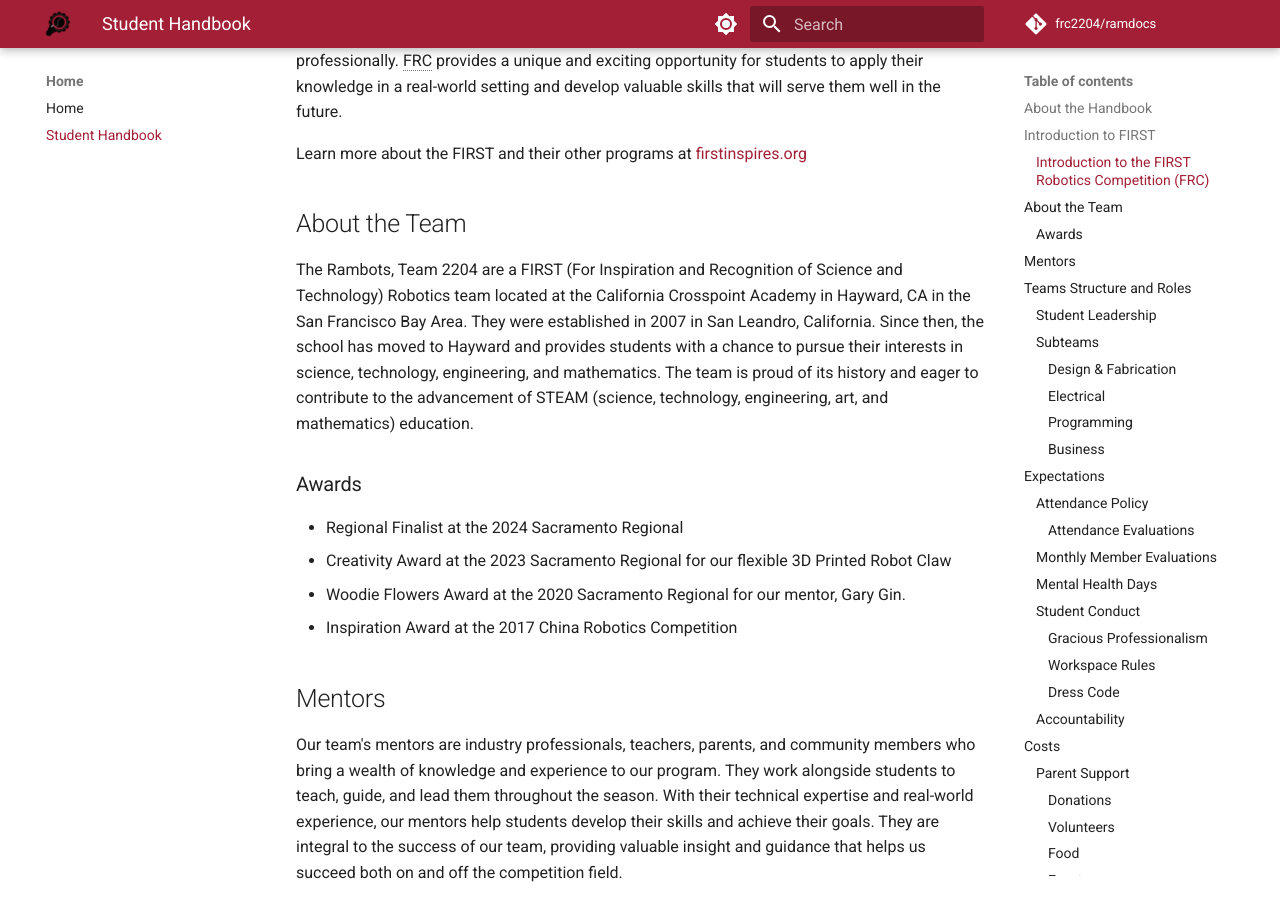
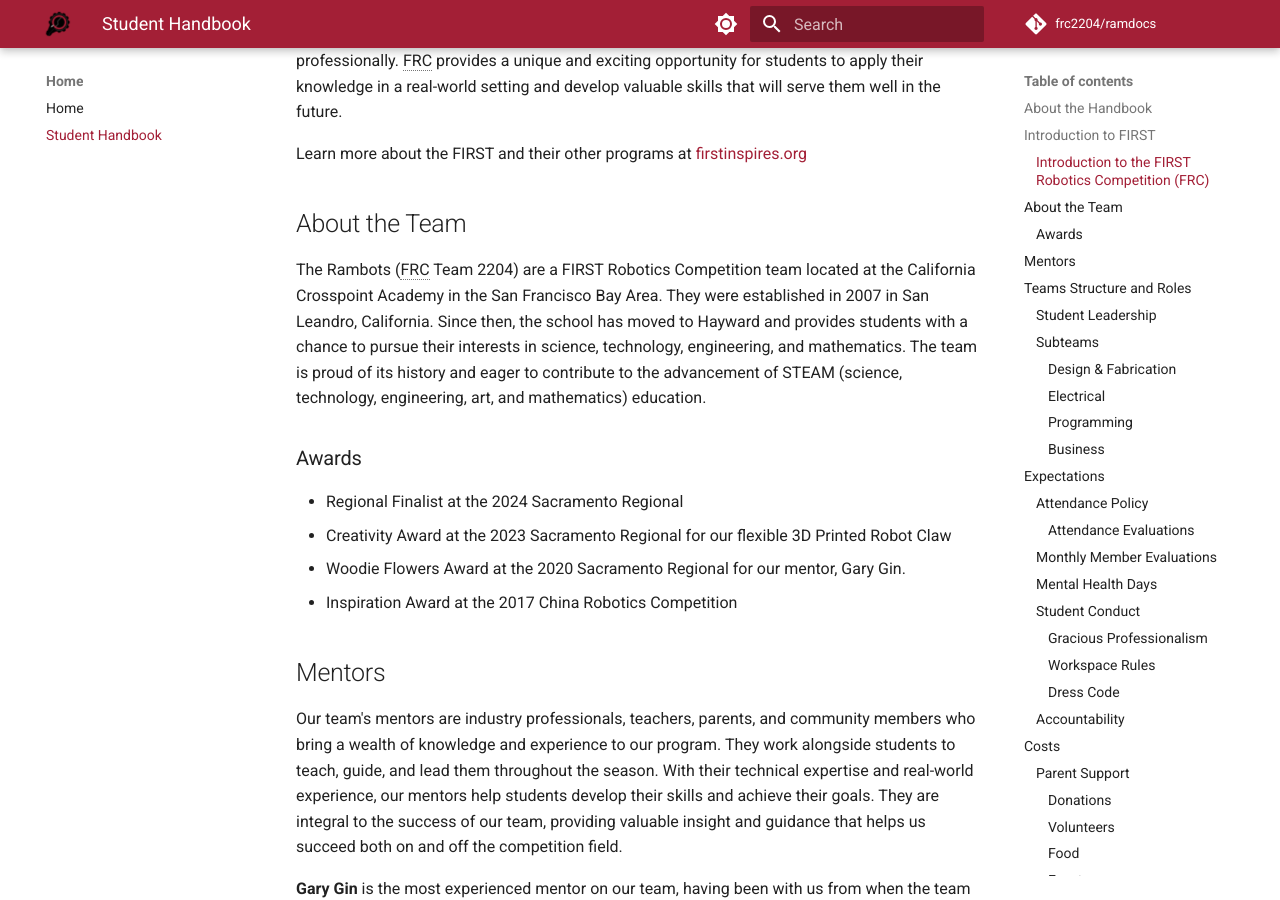
Before and after one commit to frc2204/ramdocs, an MkDocs documentation site: the page built from docs/handbook.md, in a window 1280 px wide and 900 px high, scrolled down 1427 px. Built offline with MkDocs 1.6.1 and Material for MkDocs 9.7.7, drawn with Linux system fonts in a browser that asks for light colours; nearby versions of some CDN libraries; library files that are not in the unit come from our copies; comment, search, counter and statistics services are not loaded; some of the changed text lies outside the part shown.

Commit message:
more edits to handbook

```diff
--- a/docs/handbook.md
+++ b/docs/handbook.md
@@ -27,13 +27,7 @@
 
 ## About the Team
 
-The Rambots, Team 2204 are a FIRST (For Inspiration and Recognition of Science and
-Technology) Robotics team located at the California Crosspoint Academy in Hayward, CA in
-the San Francisco Bay Area. They were established in 2007 in San Leandro, California. Since
-then, the school has moved to Hayward and provides students with a chance to pursue their
-interests in science, technology, engineering, and mathematics. The team is proud of its
-history and eager to contribute to the advancement of STEAM (science, technology,
-engineering, art, and mathematics) education.
+The Rambots (FRC Team 2204) are a FIRST Robotics Competition team located at the California Crosspoint Academy in the San Francisco Bay Area. They were established in 2007 in San Leandro, California. Since then, the school has moved to Hayward and provides students with a chance to pursue their interests in science, technology, engineering, and mathematics. The team is proud of its history and eager to contribute to the advancement of STEAM (science, technology, engineering, art, and mathematics) education.
 
 ### Awards
 
@@ -85,7 +79,7 @@
 - Plan and coordinate team events, including travel arrangements and logistics.
 - Establish and maintain relationships with sponsors, school officials, volunteers, and mentors
 
-??? question "How are students selected for leadership positions?"
+!!! question "How are students selected for leadership positions?"
     After the season ends, all students are given the opportunity to apply for leadership positions. The application process to become apart of core leadership will often require you to submit an written statement of why you are fit for the position. Other leadership positions do not require a written statement, but are encouraged to do so. The current core leadership team will review the applications and select the the new core leadership team.
 
     Next, the new core leadership team will choose the subteam leads from the previous year's subteam members.
```
Also changed, not shown: other parts of docs/handbook.md (+2 -2 lines).
